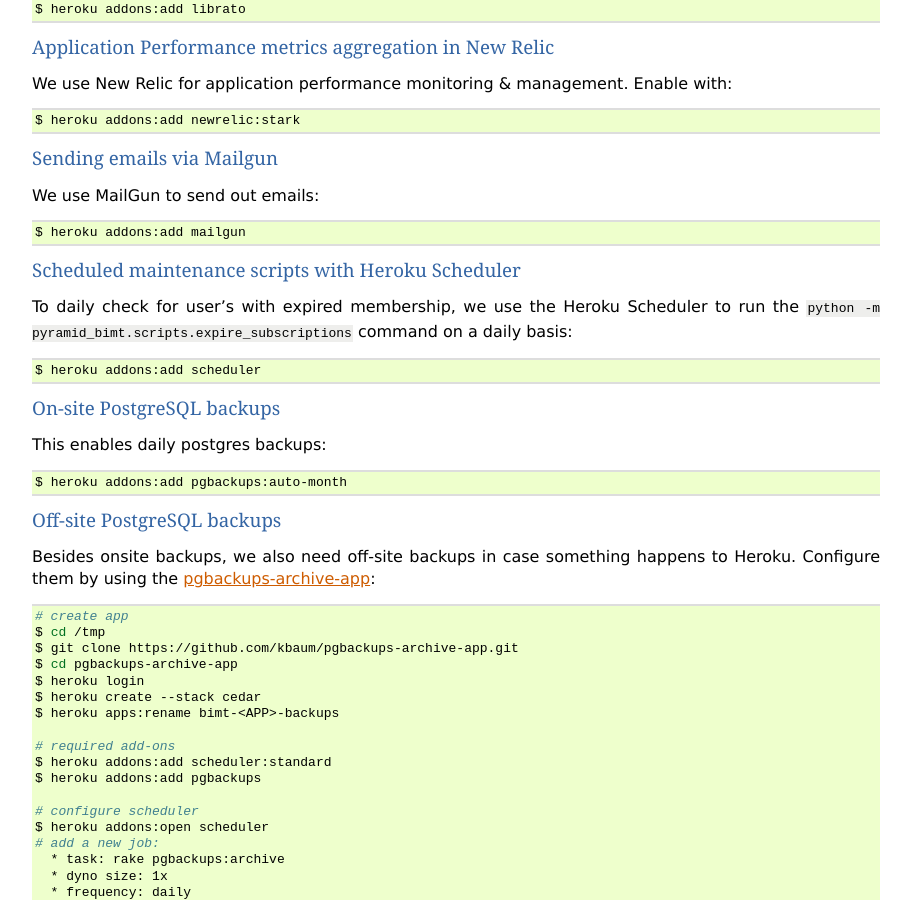
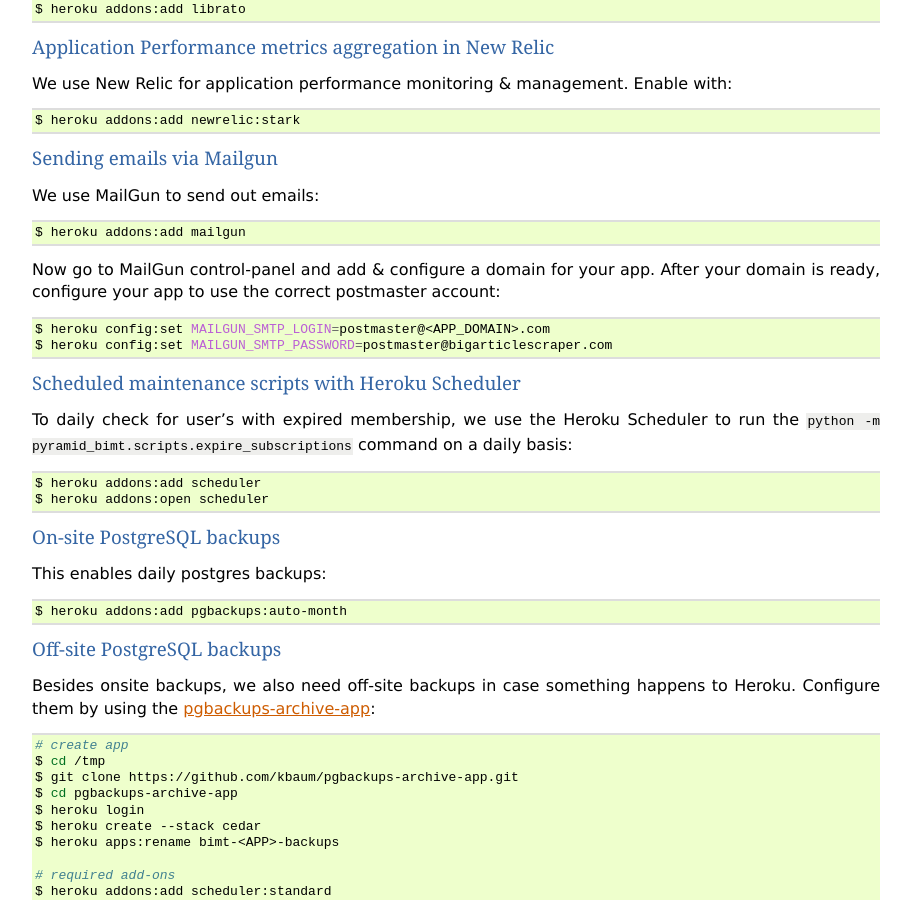
Before and after one commit to persho/pyramid_bimt, a Sphinx documentation site: the page built from docs/deploy.rst, in a window 1280 px wide and 900 px high, scrolled down 2237 px. Shown: the whole window, without its empty margins (48-959 px from the left). Built offline with Sphinx 7.4.7, drawn with Linux system fonts in a browser that asks for light colours.

Commit message:
additional deployment docs

```diff
--- a/docs/deploy.rst
+++ b/docs/deploy.rst
@@ -177,6 +177,16 @@
 
     $ heroku addons:add mailgun
 
+Now go to MailGun control-panel and add & configure a domain for your app.
+After your domain is ready, configure your app to use the correct postmaster
+account:
+
+.. code-block:: bash
+
+    $ heroku config:set MAILGUN_SMTP_LOGIN=postmaster@<APP_DOMAIN>.com
+    $ heroku config:set MAILGUN_SMTP_PASSWORD=postmaster@bigarticlescraper.com
+
+
 
 Scheduled maintenance scripts with Heroku Scheduler
 """""""""""""""""""""""""""""""""""""""""""""""""""
@@ -188,6 +198,7 @@
 .. code-block:: bash
 
     $ heroku addons:add scheduler
+    $ heroku addons:open scheduler
 
 
 On-site PostgreSQL backups
```
